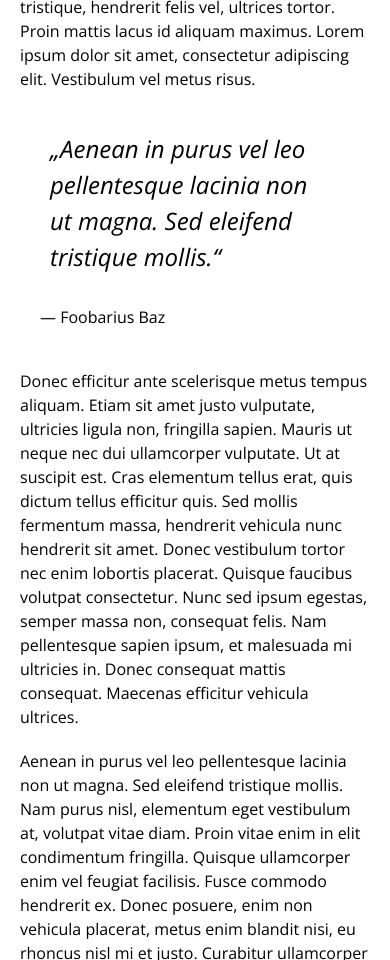
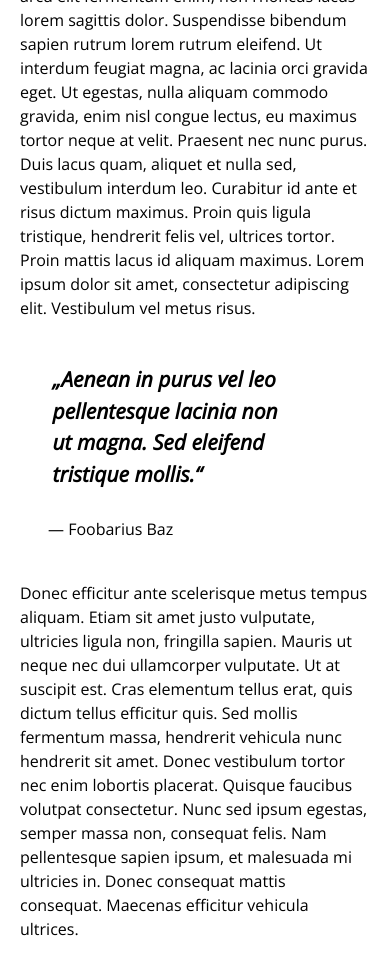
Before and after one commit to aheimdal/stora-verkefni1, a website: page um.html in a window 390 px wide. Shown: the part 1040-2000 px from the top of the page. Drawn offline with nearby package versions, Linux system fonts and the light colour scheme.

Commit message:
laga um sidu

```diff
--- a/styles.css
+++ b/styles.css
@@ -138,13 +138,13 @@ main {
 
 /*header cover*/
 .headermynd {
+  display: flex;
   margin-bottom: 16em;
-  padding: 2em;
   width: 100%;
   min-height: 900px;
   background: transparent url(bg.jpg) no-repeat center center fixed;
   background-size: cover;
-  padding: 300px;
+  padding: 2em;
 }
   @keyframes fadein {
    from {opacity:0;}
@@ -265,7 +265,7 @@ main {
   min-width: 100px;
   max-width: 400px;
   overflow: hidden;
-  padding-bottom: 5em;
+  margin-bottom: 5em;
   margin-top: 7.5em;
   flex: 1 0 auto;
   padding: 10px;
@@ -381,6 +381,7 @@ h1, legend {
   background: url(bg-subpage.jpg) no-repeat;
   background-size: cover;
   background-position: 50% 50%;
+  word-wrap: break-word;
   font-size: 2em;
   color: rgba(255, 255, 255, 1);
   padding-top: 5em;
@@ -391,8 +392,8 @@ h1, legend {
 }
 @media (max-width: 600px) {
   .header__b h1  {
-    margin-left: 0.1;
-    font-size: 10vw;
+    margin-left: 0.1em;
+
   } }
 
 fieldset {
@@ -578,7 +579,6 @@ select {padding: 0;}
 .offset-2 {
   margin-left: 16.66667%;
 }
-
 .texti {
   margin-bottom: 1.25em;
 }
@@ -594,133 +594,80 @@ select {padding: 0;}
   margin-bottom: 1.25em;
   font-size: 1em;
 }
-.texti__efst {
-  display: flex;
-  margin-bottom: 1.25em;
-  /*font-family: 'Open Sans' serif;*/
-  font-weight: 400;
+  article {
+    width: 100%;
+  }
+  article p:nth-child(1) {
+    margin-bottom: 1.125em;
     margin-left: 1.25em;
     margin-right: 1.25em;
-  font-size: 1em;
+  }
+  article p:nth-child(2) {
+    float: right;
+    width: 50%;
+    font-style: italic;
+    font-weight: bold;
+    font-size: 1.3125em;
+  /*  padding: 13px;*/
+    padding-left: 3.75em;
+    padding-right: 2.5em;
+    margin-bottom: 1.25em;
+    margin-top: 2em;
+  }
+  article p:nth-child(3) {
+    float: right;
+    width: 50%;
+    /*padding: 13px;*/
+    margin-left: 3em;
+    padding-left: 4.5em;
+  }
+  article p:nth-child(4) {
+    width: 50%;
+    margin-left: 1.25em;
+    padding-right: 7.5em;
+  }
+  article p:nth-child(5) {
+     margin-top: 1.125em;
+     margin-left: 1.25em;
+     margin-right: 1.25em;
+     margin-bottom: 5em;
      }
 
-.midja {
+  @media (max-width: 600px) {
+    article p:nth-child(2) {
+      float: right;
+      padding-left: 2.5em;
+      padding-right: 2.5em;
     }
-.midja__row {
-display: flex;
-flex-wrap: wrap;
-margin-right: -10px;
+    article p:nth-child(3) {
+      float: right;
       margin-bottom: 1.25em;
-margin-left: -10px;
+      padding-left: 3em;
     }
-.midja__texti {
-  font-family: 'Open Sans' serif;
-  font-weight: 400;
-  margin-left: 1.25em;
-  margin-right: 3.75em;
-  font-size: 1em;
-  text-align: left;
-}
-/*.midja2__texti {
-  margin-bottom: 1.25;
-  font-family: 'Open Sans' serif;
-  font-weight: 400;
-  margin-left: 1.25em;
-  margin-right: 3.5em;
-  font-size: 1em;
-  text-align: left;
-}*/
-.quote {
-  position: relative;
-/*  float: left;*/
-  top: 20%;
-  margin-left: 1.25em;
-  margin-right: 2.5em;
-}
-.quote__eitt {
-  font-style: italic;
-  font-size: 1.5em;
-  margin: auto;
-  flex-wrap: wrap;
-  margin-bottom: 1.25em;
-}
-
-.qoute__tvo {
-  margin-bottom: 5em;
-  margin-top: 1.25em;
-  font-style: normal;
-  font-size: 1.125em;
-  }
-.textinedst {
-  margin-left: 1.25em;
-  margin-right: 1.25em;
-  font-size: 1em;
-  margin-bottom: 5em;
-}
-@media (max-width: 600px) {
-  .quote {
-    float: none;
-  }
-  .col-sm-6-right {
-    height: 400px;
-  }
-  .midja__texti {
-    margin-right: 1.25em;
+    article p:nth-child(4) {
+      width: 100%;
+      padding-right: 3.75em;
     }
   }
   @media (max-width: 400px) {
-  .row {
-   flex-direction: column-reverse;
+    article p:nth-child(2) {
+      width: 100%;
+      padding-left: 2.5em;
+      padding-right: 4.5em;
+      margin-top: 1.25em;
     }
-  .quote {
-    order: 1;
-    margin-bottom: 1.25em;
-    }
-  .quote__eitt {
-    margin-left: 1.25em;
-    margin-right: 1.25em;
-    }
-  .quote__tvo {
-    margin-left: 1.25em;
+    article p:nth-child(3) {
+      width: 100%;
       margin-bottom: 2.5em;
     }
-  .texti__efst {
+    article p:nth-child(4) {
+      margin-right: 1.25em;
+      padding-right: 0em;
+      width: auto;
+    }
+    article p:nth-child(5) {
       margin-bottom: 2.5em;
-    margin-right: 1.25em;
-  }
-  .textinedst {
-    margin-bottom: 2.5em;
-    margin-right: 1.25em;
-      }
-  .midja__texti {
-    margin-right: 1.25em;
-    order: 2;
-  }
-/*  .midja2__texti {
-    order: 3;
-  }*/
+
 
     }
-
   }
-
-  /*.um__h2 {
-    margin-left: 0;
-    margin-right: 0;
-      }
-  .um__texti {
-    margin-left: 0;
-    margin-right: 0;
-      }
-  .um__texti2 {
-    margin-left: 0;
-    margin-right: 0;
-    margin-bottom: 2.5em;
-        }
-  .um__textimidja {
-    margin-left: 0;
-    margin-right: 0;
-     float: left;
-
-    }
-  }*/
--- a/um.html
+++ b/um.html
@@ -3,7 +3,7 @@
 <html lang="is">
 <head>
   <meta charset="utf-8">
-  <title>Stóra verkefni 1 Forsíða</title>
+  <title>Stóra verkefni 1 Um</title>
   <link href="https://fonts.googleapis.com/css?family=Roboto+Slab:400,700" rel="stylesheet">
   <link href="https://fonts.googleapis.com/css?family=Open+Sans:400,400i,700" rel="stylesheet">
   <meta name="viewport" content="width=device-width, initial-scale=1">
@@ -42,51 +42,30 @@
         <p class="texti__lina">
           Í hinum ódauðlegu orðum stofnanda okkar:
         </p>
-      <p class="texti__efst">
-        Lorem ipsum dolor sit amet, consectetur adipiscing elit. Mauris varius lorem sit amet diam faucibus, et lacinia metus tempus. Nam vulputate erat non aliquet ultrices. Curabitur at ligula sit amet purus dictum tempor. Morbi ultrices suscipit mi vehicula
-        viverra. Sed sit amet quam luctus tortor elementum iaculis. Sed pellentesque vel magna in condimentum. Pellentesque mollis, ante quis tristique rutrum, arcu elit fermentum enim, non rhoncus lacus lorem sagittis dolor. Suspendisse bibendum sapien
-        rutrum lorem rutrum eleifend. Ut interdum feugiat magna, ac lacinia orci gravida eget. Ut egestas, nulla aliquam commodo gravida, enim nisl congue lectus, eu maximus tortor neque at velit. Praesent nec nunc purus. Duis lacus quam, aliquet et nulla
-        sed, vestibulum interdum leo. Curabitur id ante et risus dictum maximus. Proin quis ligula tristique, hendrerit felis vel, ultrices tortor. Proin mattis lacus id aliquam maximus. Lorem ipsum dolor sit amet, consectetur adipiscing elit. Vestibulum
-        vel metus risus.
-      </p>
       </div>
-      <div class="grid">
-      <div class="row">
-        <div class="col col-6left col-sm-left col-sm4-12">
-          <div class="midja">
-          <p class="midja__texti">
-            Donec efficitur ante scelerisque metus tempus aliquam. Etiam sit amet justo vulputate, ultricies ligula non, fringilla sapien. Mauris ut neque nec dui ullamcorper vulputate. Ut at suscipit est. Cras elementum tellus erat, quis dictum tellus efficitur
-            quis. Sed mollis fermentum massa, hendrerit vehicula nunc hendrerit sit amet. Donec vestibulum tortor nec enim lobortis placerat. Quisque faucibus volutpat consectetur. Nunc sed ipsum egestas, semper massa non, consequat felis. Nam pellentesque
-            sapien ipsum, et malesuada mi ultricies in. Donec consequat mattis consequat. Maecenas efficitur vehicula ultrices.
-          </p>
-        </div>
-      </div>
+      <article>
+    		<p>Lorem ipsum dolor sit amet, consectetur adipiscing elit. Mauris varius lorem sit amet diam faucibus, et lacinia metus tempus. Nam vulputate erat non aliquet ultrices. Curabitur at ligula sit amet purus dictum tempor. Morbi ultrices suscipit mi vehicula
+    		viverra. Sed sit amet quam luctus tortor elementum iaculis. Sed pellentesque vel magna in condimentum. Pellentesque mollis, ante quis tristique rutrum, arcu elit fermentum enim, non rhoncus lacus lorem sagittis dolor. Suspendisse bibendum sapien
+    		rutrum lorem rutrum eleifend. Ut interdum feugiat magna, ac lacinia orci gravida eget. Ut egestas, nulla aliquam commodo gravida, enim nisl congue lectus, eu maximus tortor neque at velit. Praesent nec nunc purus. Duis lacus quam, aliquet et nulla
+    		sed, vestibulum interdum leo. Curabitur id ante et risus dictum maximus. Proin quis ligula tristique, hendrerit felis vel, ultrices tortor. Proin mattis lacus id aliquam maximus. Lorem ipsum dolor sit amet, consectetur adipiscing elit. Vestibulum
+    		vel metus risus.</p>
 
-        <div class="col col-6right col-sm-6right col-sm4-12">
-          <div class="quote">
-          <p class="quote__eitt">
-            „Aenean in purus vel leo pellentesque lacinia non ut magna. Sed eleifend tristique mollis.“
-          </p>
-          <p class="quote__tvo">
-            — Foobarius Baz
-          </p>
-        </div>
-        </div>
-      <!--  <div class="col col-6left col-sm-12 col-sm4-12">
-          <div class="midja2">
-          <p class="midja2__texti">
-            Donec vestibulum tortor nec enim lobortis placerat. Quisque faucibus volutpat consectetur. Nunc sed ipsum egestas, semper massa non, consequat felis. Nam pellentesque
-            sapien ipsum, et malesuada mi ultricies in. Donec consequat mattis consequat. Maecenas efficitur vehicula ultrices.
-          </p>
-        </div>
-      </div>-->
-      </div>
-    </div>
-      <p class="textinedst">
-        Aenean in purus vel leo pellentesque lacinia non ut magna. Sed eleifend tristique mollis. Nam purus nisl, elementum eget vestibulum at, volutpat vitae diam. Proin vitae enim in elit condimentum fringilla. Quisque ullamcorper enim vel feugiat facilisis.
-        Fusce commodo hendrerit ex. Donec posuere, enim non vehicula placerat, metus enim blandit nisi, eu rhoncus nisl mi et justo. Curabitur ullamcorper nec magna eu dictum. Maecenas tincidunt sem odio, nec blandit dolor ultricies eu. Donec viverra
-        ipsum lobortis quam tincidunt lacinia. Aenean consectetur ut enim non lacinia. Proin sed interdum orci, et condimentum purus. Suspendisse vel erat sagittis, lobortis tortor vitae, pellentesque diam. Aenean fringilla elit id mi tincidunt tempus.
-      </p>
+
+    				<p>„Aenean in purus vel leo pellentesque lacinia non ut magna. Sed eleifend tristique mollis.“</p>
+
+    				<p>— Foobarius Baz</p>
+
+    		<p>Donec efficitur ante scelerisque metus tempus aliquam. Etiam sit amet justo vulputate, ultricies ligula non, fringilla sapien. Mauris ut neque nec dui ullamcorper vulputate. Ut at suscipit est. Cras elementum tellus erat, quis dictum tellus efficitur
+    		quis. Sed mollis fermentum massa, hendrerit vehicula nunc hendrerit sit amet. Donec vestibulum tortor nec enim lobortis placerat. Quisque faucibus volutpat consectetur. Nunc sed ipsum egestas, semper massa non, consequat felis. Nam pellentesque
+    		sapien ipsum, et malesuada mi ultricies in. Donec consequat mattis consequat. Maecenas efficitur vehicula ultrices.</p>
+
+
+
+    		<p> Aenean in purus vel leo pellentesque lacinia non ut magna. Sed eleifend tristique mollis. Nam purus nisl, elementum eget vestibulum at, volutpat vitae diam. Proin vitae enim in elit condimentum fringilla. Quisque ullamcorper enim vel feugiat facilisis.
+    		 Fusce commodo hendrerit ex. Donec posuere, enim non vehicula placerat, metus enim blandit nisi, eu rhoncus nisl mi et justo. Curabitur ullamcorper nec magna eu dictum. Maecenas tincidunt sem odio, nec blandit dolor ultricies eu. Donec viverra
+    		 ipsum lobortis quam tincidunt lacinia. Aenean consectetur ut enim non lacinia. Proin sed interdum orci, et condimentum purus. Suspendisse vel erat sagittis, lobortis tortor vitae, pellentesque diam. Aenean fringilla elit id mi tincidunt tempus.</p>
+
+    	</article>
     </section>
 
     <div class="footer">
```
Lines whose indentation alone changed are shown as unchanged.
